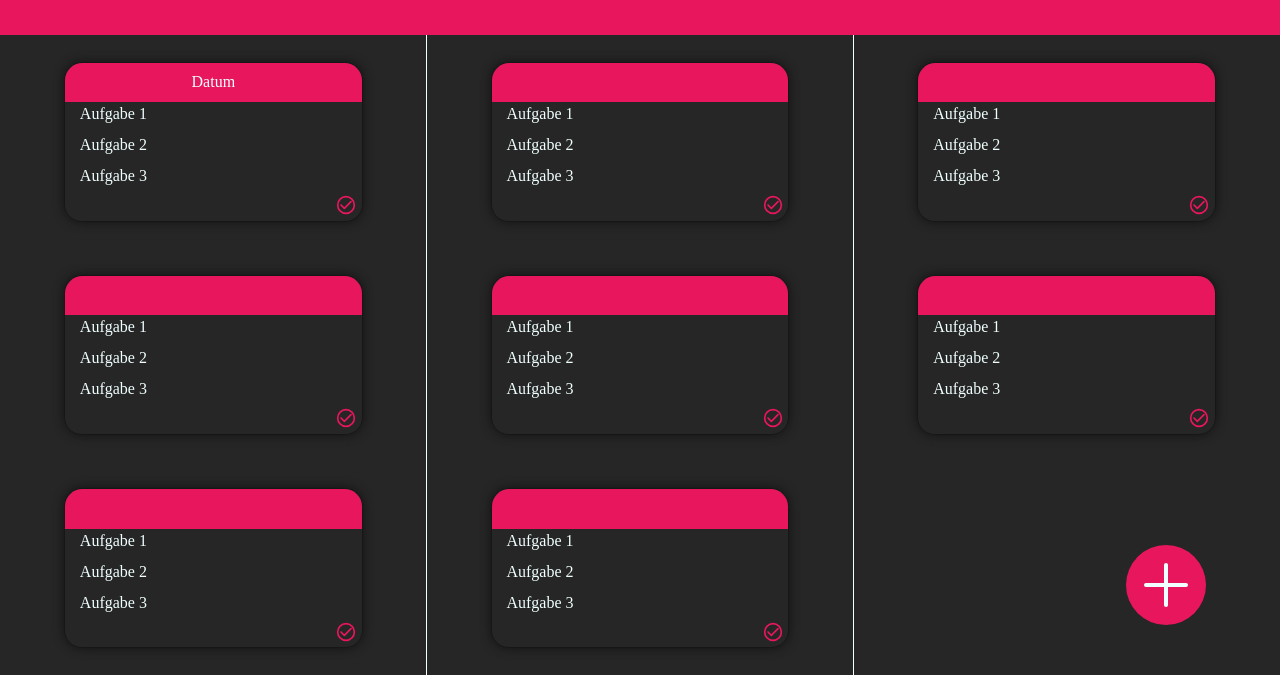
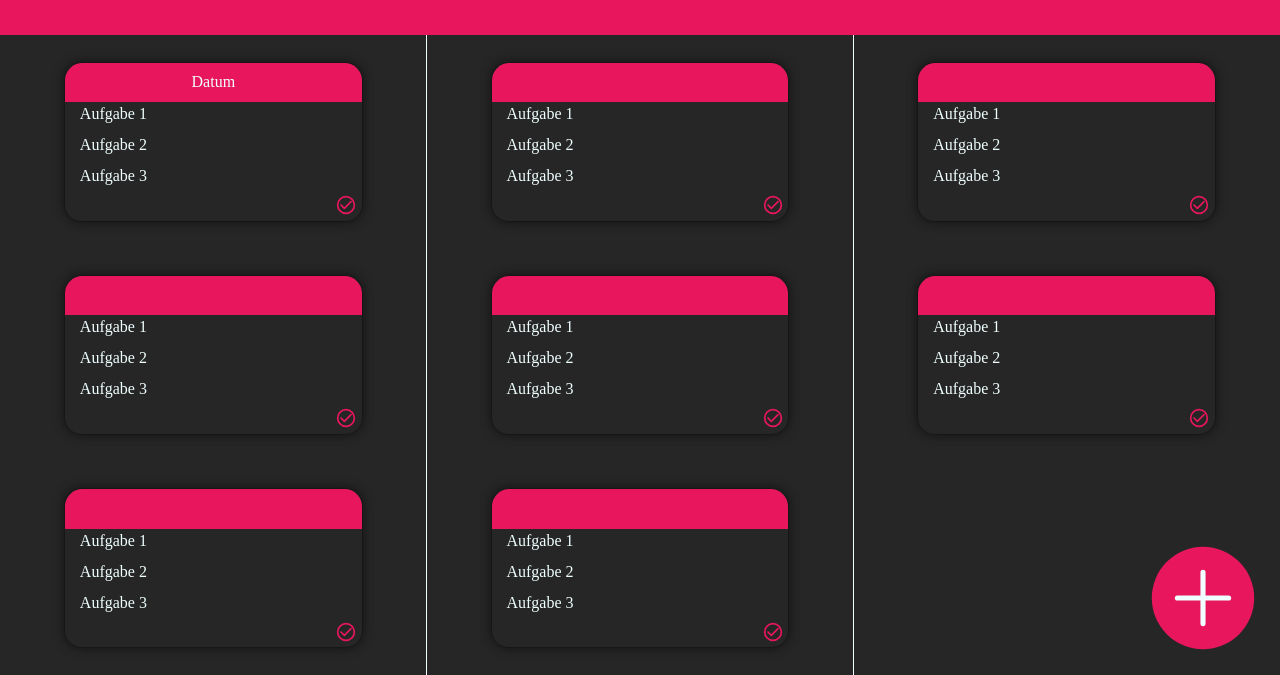
Before and after one commit to FaridMo99/to-do-list, a plain HTML site: page index.html in a window 1280 px wide. Shown: the part 125-800 px from the top of the page. Drawn offline with Linux system fonts and the light colour scheme; a web font is replaced by a local one.

Commit message:
fixed add button

```diff
--- a/index.html
+++ b/index.html
@@ -122,11 +122,11 @@
     </main>
 
     <footer>
-        <svg class="add" width="100" height="100" viewBox="0 0 100 100" xmlns="http://www.w3.org/2000/svg">
-            <circle cx="50" cy="50" r="40"/>
+        <svg class="add" width="10vw" height="10vw" viewBox="0 0 100 100" xmlns="http://www.w3.org/2000/svg">
+            <circle cx="50%" cy="50%" r="40"/>
             <line x1="50" y1="30" x2="50" y2="70" stroke-width="4" stroke-linecap="round"/>
             <line x1="30" y1="50" x2="70" y2="50" stroke-width="4" stroke-linecap="round"/>
-          </svg>
+        </svg>
     </footer>
 
 </body>
--- a/styles.css
+++ b/styles.css
@@ -146,6 +146,7 @@ section>div {
     align-self: flex-end;
     margin-right: 2%;
     margin-bottom: 2%;
+
     circle, path{
     stroke:var(--third-color);
     }
@@ -154,17 +155,19 @@ section>div {
 
 .add {
     position:fixed;
-    bottom:5vh;
-    right:5vw;
-    z-index:1;
+    bottom:1vw;
+    right:1vw;
+    z-index:3;
 
     circle {
         fill:var(--third-color);
+
 
     }
 
     line {
         stroke:var(--font-color);
+
     }
 }
 
```
